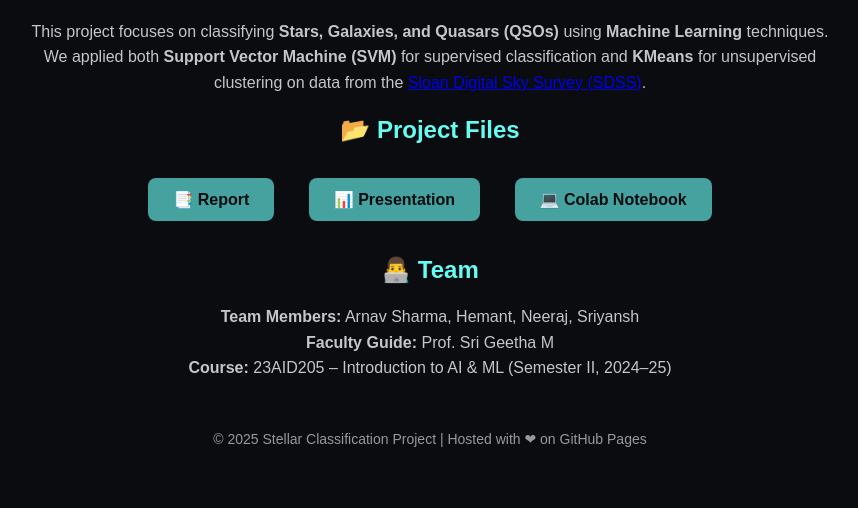
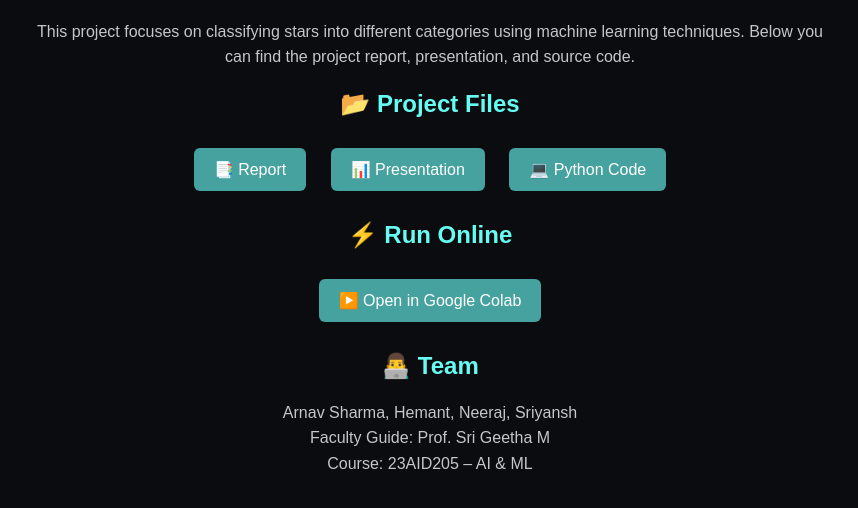
Before and after one commit to ArnavSharma3004/Stellar-Classification-using-Machine-Learning., a plain HTML site: page index.html in a window 1280 px wide. Shown: the part 100-608 px from the top of the page, without its empty margins (210-1068 px from the left). Drawn offline with Linux system fonts and the light colour scheme.

Commit message:
Update index.html

```diff
--- a/index.html
+++ b/index.html
@@ -21,51 +21,40 @@
     }
     .btn {
       display: inline-block;
-      margin: 15px;
-      padding: 12px 25px;
-      font-size: 16px;
-      font-weight: bold;
-      color: #0b0c10;
+      margin: 10px;
+      padding: 12px 20px;
       background: #45a29e;
-      border-radius: 8px;
+      color: white;
       text-decoration: none;
+      border-radius: 6px;
       transition: 0.3s;
     }
     .btn:hover {
       background: #66fcf1;
       color: #0b0c10;
     }
-    .footer {
-      margin-top: 50px;
-      font-size: 14px;
-      color: #999;
-    }
   </style>
 </head>
 <body>
   <h1>🌌 Stellar Classification using Machine Learning</h1>
   <p>
-    This project focuses on classifying <b>Stars, Galaxies, and Quasars (QSOs)</b>
-    using <b>Machine Learning</b> techniques.
-    We applied both <b>Support Vector Machine (SVM)</b> for supervised classification
-    and <b>KMeans</b> for unsupervised clustering on data from the
-    <a href="https://www.sdss.org/" target="_blank">Sloan Digital Sky Survey (SDSS)</a>.
+    This project focuses on classifying stars into different categories using machine learning techniques.
+    Below you can find the project report, presentation, and source code.
   </p>
 
   <h2>📂 Project Files</h2>
-  <a class="btn" href="report/AIML_PROJECT_REPORT_GROUP_8.pdf" target="_blank">📑 Report</a>
-  <a class="btn" href="presentation/Stellar-Classification-using-Machine-Learning.pptx" target="_blank">📊 Presentation</a>
-  <a class="btn" href="code/stellar_classification.ipynb" target="_blank">💻 Colab Notebook</a>
+  <a class="btn" href="AIML_PROJECT_REPORT_GROUP_8.pdf" target="_blank">📑 Report</a>
+  <a class="btn" href="Stellar-Classification-using-Machine-Learning.pptx" target="_blank">📊 Presentation</a>
+  <a class="btn" href="aiml.py" target="_blank">💻 Python Code</a>
+
+  <h2>⚡ Run Online</h2>
+  <a class="btn" href="https://colab.research.google.com/github/ArnavSharma3004/Stellar-Classification-using-Machine-Learning/blob/main/aiml.py" target="_blank">▶️ Open in Google Colab</a>
 
   <h2>👨‍💻 Team</h2>
   <p>
-    <b>Team Members:</b> Arnav Sharma, Hemant, Neeraj, Sriyansh <br>
-    <b>Faculty Guide:</b> Prof. Sri Geetha M <br>
-    <b>Course:</b> 23AID205 – Introduction to AI & ML (Semester II, 2024–25)
+    Arnav Sharma, Hemant, Neeraj, Sriyansh <br>
+    Faculty Guide: Prof. Sri Geetha M <br>
+    Course: 23AID205 – AI & ML
   </p>
-
-  <div class="footer">
-    &copy; 2025 Stellar Classification Project | Hosted with ❤ on GitHub Pages
-  </div>
 </body>
 </html>
```
